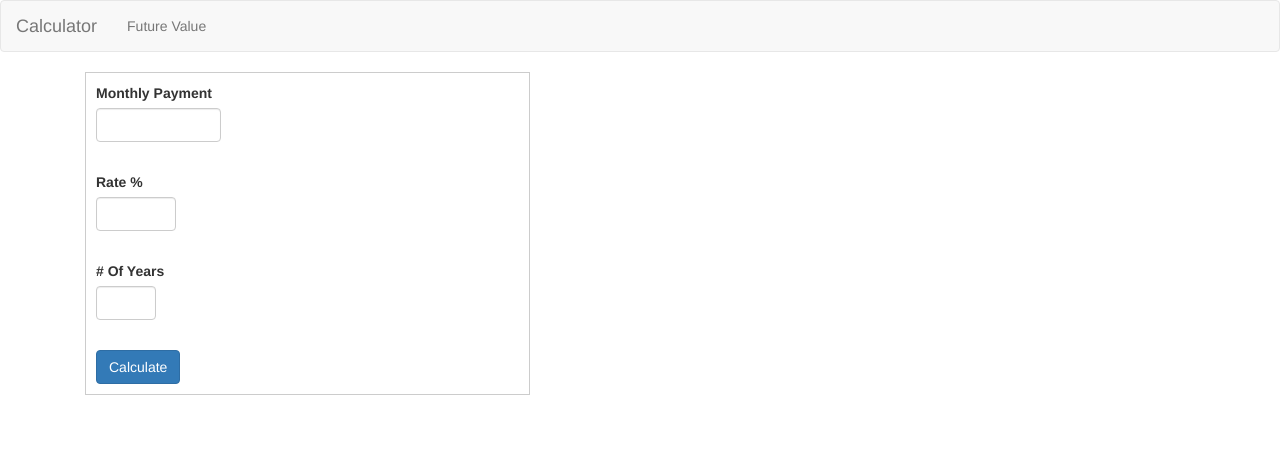
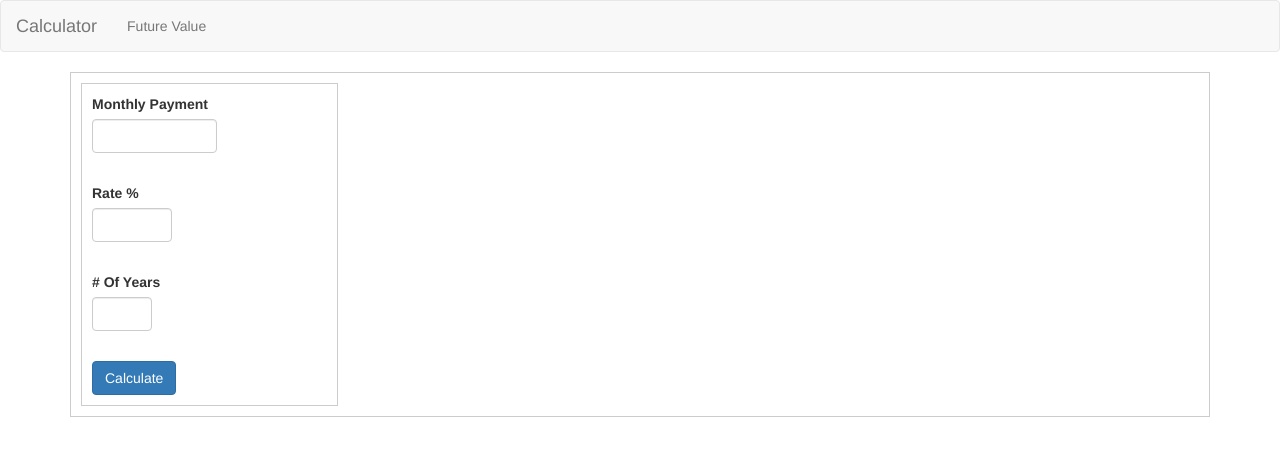
Before and after one commit to maccurt/calculator, an Angular app: page / in a window 1280 px wide. Shown: the top 456 px of the page. Built offline with nearby package versions, Linux system fonts and the light colour scheme.

Commit message:
new design for input for future value

```diff
--- a/src/app/future-value/future-value.component.html
+++ b/src/app/future-value/future-value.component.html
@@ -1,7 +1,10 @@
 <!-- perhaps this bootstrap code should not be in here the class col-sm-5 -->
-<div class="col-sm-5">
+<div id='future-value-component'>
 
-    <div id='future-value-component'>
+    <div class="row">
+
+        <div class='col-lg-3'>
+            <div class='future-value-input-section'>
                 <form (ngSubmit)='calculate()' #futureValueForm='ngForm'>
 
                     <div class="form-group" [ngClass]="{'validation-error':showValidationError(monthlyPaymentInput)}">
@@ -37,7 +40,11 @@
                     </div>
 
                 </form>
+            </div>
+        </div>
 
+        <div class="col-lg-5">
+                {{showResult}}
                     <div *ngIf="showResults" id='calculate-result'>
                             <table class='table table-bordered'>
                                 <tr>
@@ -59,7 +66,10 @@
                                     </td>
                                 </tr>
                             </table>
+                        </div>
 
             </div>
 
     </div>
+
+</div>
--- a/src/app/future-value/future-value.component.less
+++ b/src/app/future-value/future-value.component.less
@@ -2,6 +2,13 @@
     border: 1px solid #cccccc;
     padding: 10px;
 }
+
+.future-value-input-section
+{
+    border: 1px solid #cccccc;
+    padding: 10px;
+}
+
 
 #monthly-payment {
     width: 125px;
@@ -16,7 +23,7 @@
 }
 
 #calculate-result {
-    margin-top: 15px;
+
     #future-value{
         font-size: x-large;
     }
```
Lines whose indentation alone changed are shown as unchanged.
